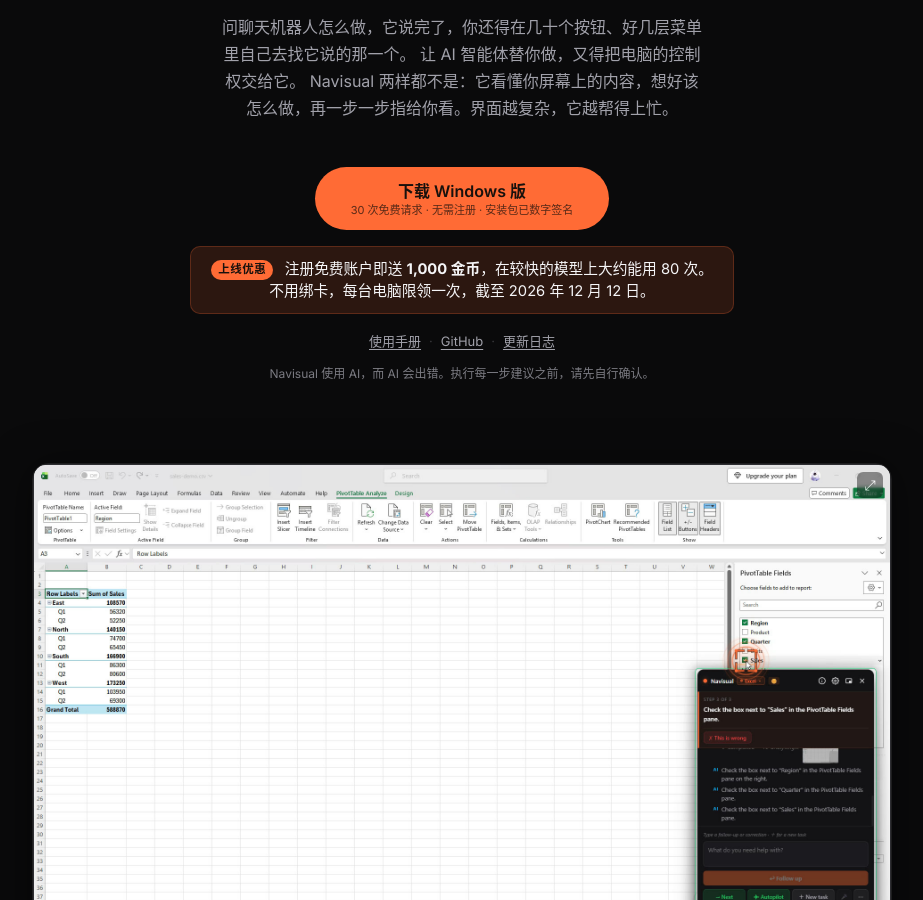
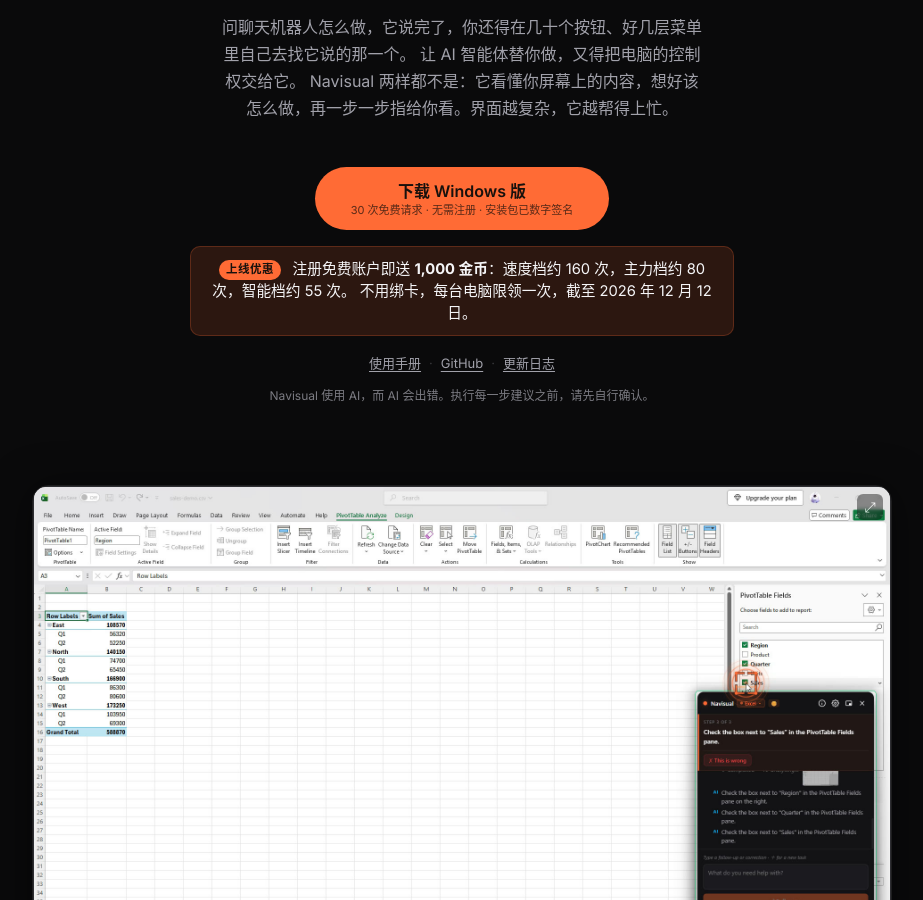
Before and after one commit to NavisualGuide/NavisualGuide.github.io, a Jekyll site: the page zh/index.html, which Jekyll copies as it is, in a window 1280 px wide and 900 px high, scrolled down 411 px. Shown: the whole window, without its empty margins (178-1101 px from the left). Built offline with Jekyll 4.4.1, drawn with Linux system fonts in a browser that asks for light colours.

Commit message:
Say what 1,000 coins buy on each tier; Chinese tier names
"Around 80 requests on the faster models" was Regular's figure (12 coins a
request), and read as Speed, which gives about 160. Now each tier is named:
about 160 on Speed, 80 on Regular, 55 on Smart, on both home pages and in
both FAQs.

Chinese pages name the tiers in Chinese (founder, 2026-11-22): 速度档,
主力档, 智能档. The Chinese manual keeps the English name in brackets until
the app release that renames them in the interface.

Co-Authored-By: Claude Opus 5.5 <noreply@anthropic.com>

```diff
--- a/index.html
+++ b/index.html
@@ -123,8 +123,8 @@
       </a>
       <p class="promo-strip">
         <span class="promo-strip-tag">Launch offer</span>
-        Create a free account and get <strong>1,000 coins</strong>, enough for around 80
-        requests on the faster models. No card, one per computer, until 12 December 2026.
+        Create a free account and get <strong>1,000 coins</strong>, enough for about 160
+        requests on Speed, 80 on Regular or 55 on Smart. No card, one per computer, until 12 December 2026.
       </p>
       <p class="hero-links">
         <a href="/docs.html">User manual</a>
@@ -296,7 +296,7 @@
       </details>
       <details>
         <summary>What happens after the free 30 requests?</summary>
-        <p><strong>Until 12 December 2026, creating a free account gets you 1,000 coins</strong>, around 80 requests on the faster paid models, no card needed, one per computer. After that: top up the managed tier with pay-as-you-go coins (from $5), bring your own API key (Anthropic, Gemini, OpenAI, DeepSeek, Qwen), or run locally with Ollama for unlimited free use.</p>
+        <p><strong>Until 12 December 2026, creating a free account gets you 1,000 coins</strong>: about 160 requests on Speed, 80 on Regular or 55 on Smart, no card needed, one per computer. After that: top up the managed tier with pay-as-you-go coins (from $5), bring your own API key (Anthropic, Gemini, OpenAI, DeepSeek, Qwen), or run locally with Ollama for unlimited free use.</p>
       </details>
       <details>
         <summary>Do I have to create an account?</summary>
--- a/zh/docs.html
+++ b/zh/docs.html
@@ -542,9 +542,9 @@
             <tr><th scope="col">档位</th><th scope="col">每次请求的金币</th><th scope="col">适合</th></tr>
           </thead>
           <tbody>
-            <tr><td><strong>Speed</strong></td><td>6</td><td>最快、最便宜；适合简单、文字多的界面</td></tr>
-            <tr><td><strong>Regular</strong></td><td>12</td><td>综合最好的默认选择</td></tr>
-            <tr><td><strong>Smart</strong></td><td>18</td><td>在含义模糊或画面密集的界面上最强</td></tr>
+            <tr><td><strong>速度档</strong>（Speed）</td><td>6</td><td>最快、最便宜；适合简单、文字多的界面</td></tr>
+            <tr><td><strong>主力档</strong>（Regular）</td><td>12</td><td>综合最好的默认选择</td></tr>
+            <tr><td><strong>智能档</strong>（Smart）</td><td>18</td><td>在含义模糊或画面密集的界面上最强</td></tr>
           </tbody>
         </table>
         <p>
--- a/zh/index.html
+++ b/zh/index.html
@@ -112,7 +112,7 @@
       </a>
       <p class="promo-strip">
         <span class="promo-strip-tag">上线优惠</span>
-        注册免费账户即送 <strong>1,000 金币</strong>，在较快的模型上大约能用 80 次。
+        注册免费账户即送 <strong>1,000 金币</strong>：速度档约 160 次，主力档约 80 次，智能档约 55 次。
         不用绑卡，每台电脑限领一次，截至 2026 年 12 月 12 日。
       </p>
       <p class="hero-links">
@@ -288,7 +288,7 @@
       </details>
       <details>
         <summary>30 次免费请求用完以后呢？</summary>
-        <p><strong>2026 年 12 月 12 日之前，注册免费账户即送 1,000 金币</strong>，在较快的付费模型上大约能用 80 次，不用绑卡，每台电脑限领一次。之后可以：给托管服务充值金币，按用量付费（5 美元起）；用你自己的 API Key（Anthropic、Gemini、OpenAI、DeepSeek、Qwen）；或者用 Ollama 在本地运行，免费且不限次数。</p>
+        <p><strong>2026 年 12 月 12 日之前，注册免费账户即送 1,000 金币</strong>：速度档约 160 次、主力档约 80 次、智能档约 55 次，不用绑卡，每台电脑限领一次。之后可以：给托管服务充值金币，按用量付费（5 美元起）；用你自己的 API Key（Anthropic、Gemini、OpenAI、DeepSeek、Qwen）；或者用 Ollama 在本地运行，免费且不限次数。</p>
       </details>
       <details>
         <summary>必须注册账户吗？</summary>
```
